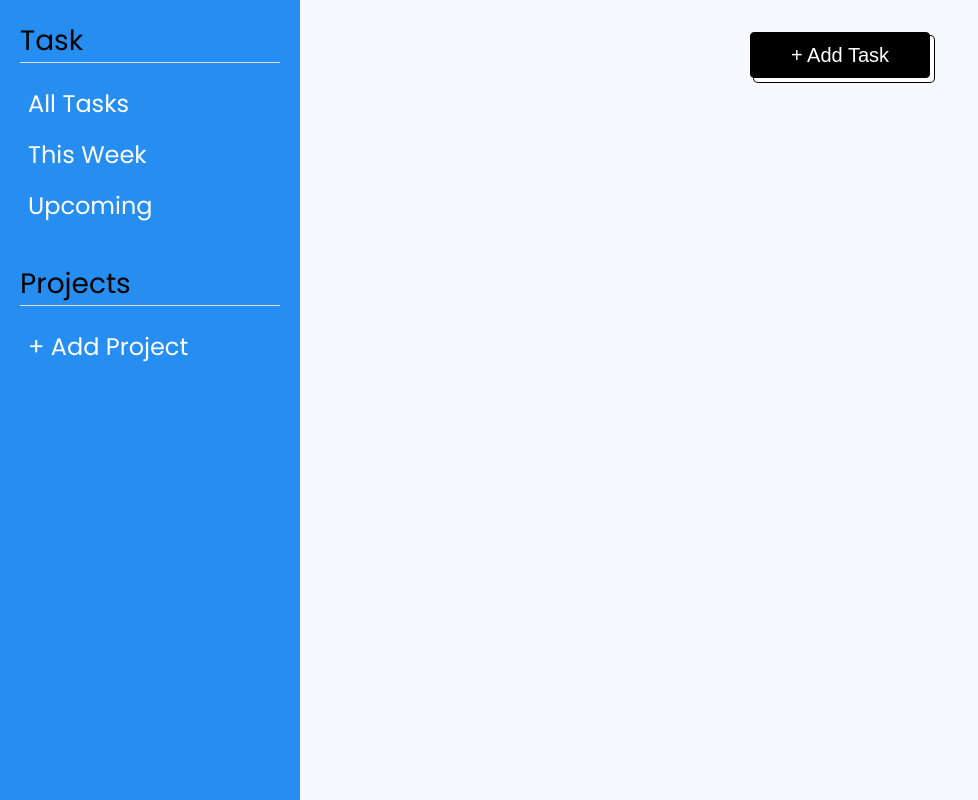
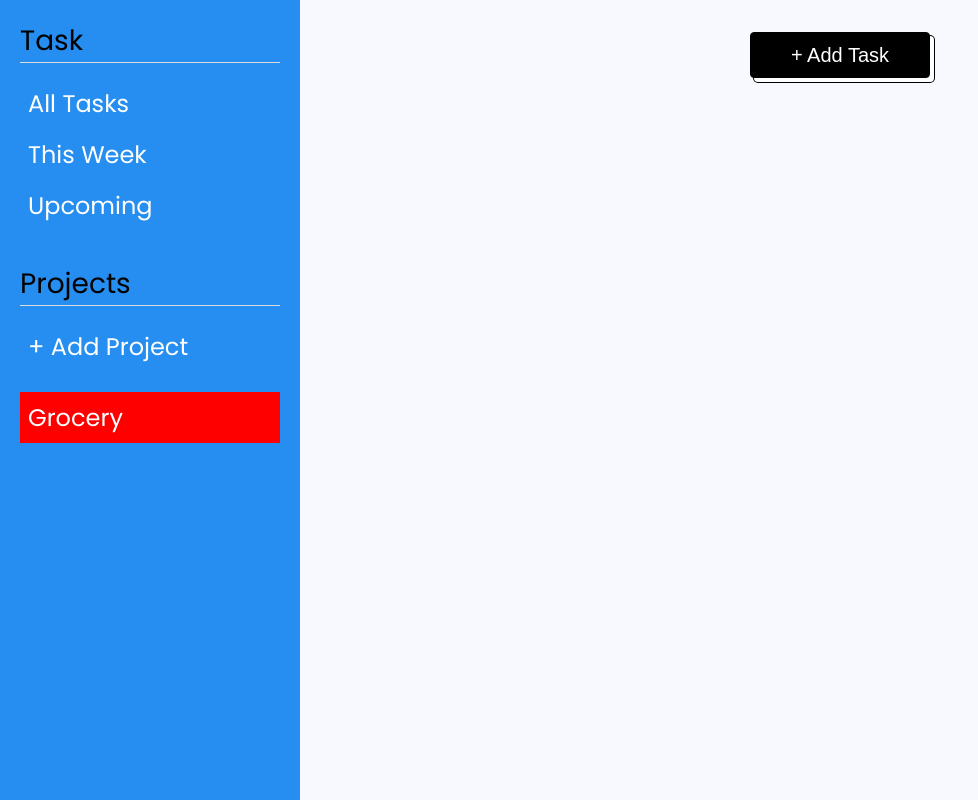
Before and after one commit to h4m24-a/todo-list, a website built with webpack: page dist/index.html in a window 1280 px wide. Shown: the whole page, without its empty margins (0-978 px from the left). Built offline with nearby package versions, Linux system fonts and the light colour scheme.

Commit message:
updating files

```diff
--- a/src/dom.js
+++ b/src/dom.js
@@ -54,14 +54,22 @@ const createUI = () => {
   navbar.appendChild(projectText);
   navbar.appendChild(addProjectButton);
 
+
+
+
+
   // Create the main content div
   const mainContent = document.createElement("div");
   mainContent.classList.add("main-content");
 
 
+
+
   const addTaskButton = document.createElement("button");
   addTaskButton.textContent = "+ Add Task";
   addTaskButton.classList.add("add-task-button");
+
+
 
 
   // ENTER TASK FORM
@@ -133,6 +141,11 @@ const createUI = () => {
   mainContent.appendChild(addTaskButton);
 
 
+
+
+
+
+
   // PROJECT FORM MODAL
 
 const projectForm = document.createElement("form");
@@ -148,7 +161,6 @@ const projectTitleInput = document.createElement("input");
 projectTitleInput.type = "text";
 projectTitleInput.name = "projectTitle";
 projectTitleInput.placeholder = "Project Title";
-projectTitleInput.required = true;
 
 
 const projectSubmitButton = document.createElement("button");
@@ -172,9 +184,74 @@ projectCloseButton.addEventListener("click", () => {
   projectForm.style.display = "none";
 });
 
+// const taskDiv = document.createElement("div");
+// taskDiv.classList.add("taskDiv");
 
 
-  content.appendChild(mainContent);
+
+
+
+// ADD PROJECT FUNCTION
+
+let myProject = [];
+
+class Project {
+  constructor(title) {
+    this.title = title;
+  }
+}
+
+function addItemToProject() {
+  let title = document.querySelector('input[name="projectTitle"]').value;
+  let newProject = new Project(title);
+  myProject.push(newProject);
+}
+
+
+
+const project1 = new Project("Grocery");
+myProject.push(project1);
+
+  // Create and append a new div to hold project items
+  const projectItemsDiv = document.createElement("div");
+  projectItemsDiv.classList.add("project-items"); // Add the "project-items" class for identification
+  navDiv.appendChild(projectItemsDiv);
+
+
+  function renderProjects() {
+    // Get the projectItemsDiv from the DOM
+    const projectItemsDiv = document.querySelector(".project-items");
+
+    // Clear the existing project items from the projectItemsDiv
+    while (projectItemsDiv.firstChild) {
+      projectItemsDiv.removeChild(projectItemsDiv.firstChild);
+    }
+
+    // Append a new div for each project
+    myProject.forEach((project) => {
+      const newProjectDiv = document.createElement("div");
+      newProjectDiv.classList.add("navText");
+      newProjectDiv.textContent = project.title;
+      projectItemsDiv.appendChild(newProjectDiv);
+    });
+  }
+
+
+
+
+
+// Submit button
+projectSubmitButton.addEventListener("submit", function (event) {
+  event.preventDefault(); // Prevent the default form submission behavior
+  addItemToProject();
+  document.getElementById("projectForm").reset();
+});
+
+renderProjects();
+
+
+content.appendChild(mainContent);
+// content.appendChild(taskDiv)
 
 
 
--- a/src/style.css
+++ b/src/style.css
@@ -269,3 +269,8 @@ button[type="submit"]:hover {
   margin-top: 4rem;
   border: solid 2px red;
 }
+
+
+.project-items {
+  background-color: red;
+}
```
Also changed, not shown: dist/main.js.
